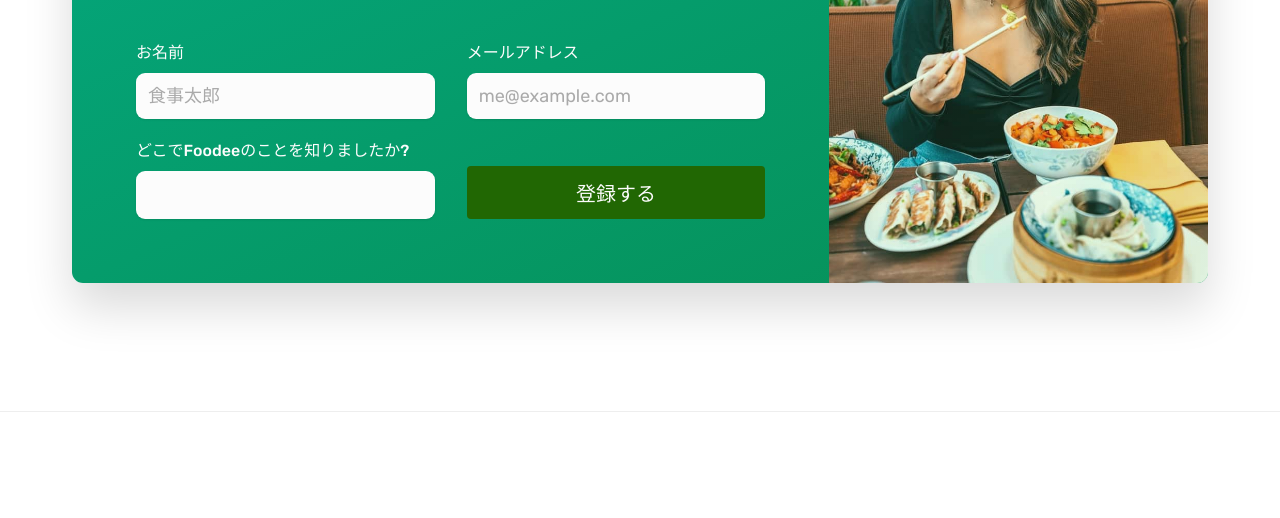
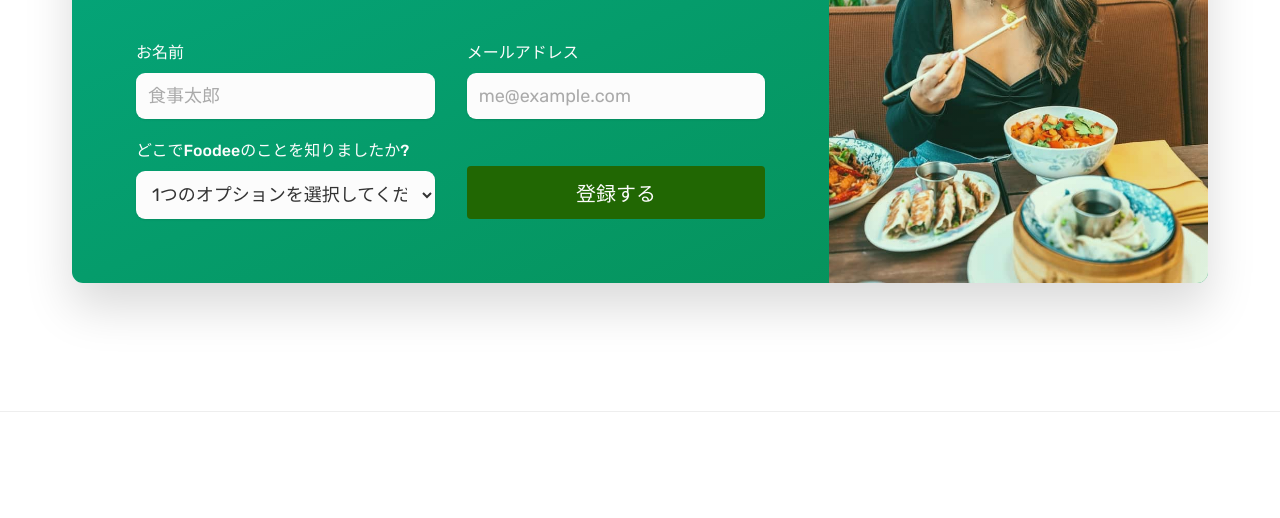
Before and after one commit to ks-webdev/Foodee-lp, a plain HTML site: page index.html in a window 1280 px wide. Shown: the part 7026-7544 px from the top of the page. Drawn offline with nearby package versions, Linux system fonts and the light colour scheme; some packages are replaced by stand-ins of ours; a script that the page names is missing.

Commit message:
fixed bugs
formの文字カラー

```diff
--- a/css/style.css
+++ b/css/style.css
@@ -613,7 +613,7 @@
   padding: 1.2rem;
   font-size: 1.8rem;
   font-family: inherit;
-  color: inherit;
+  color: #333;
   border: none;
   background-color: var(--white);
   border-radius: 9px;
```
